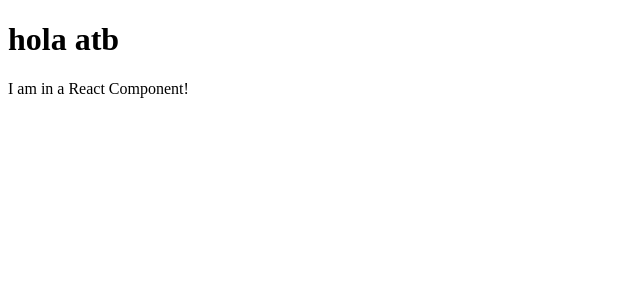
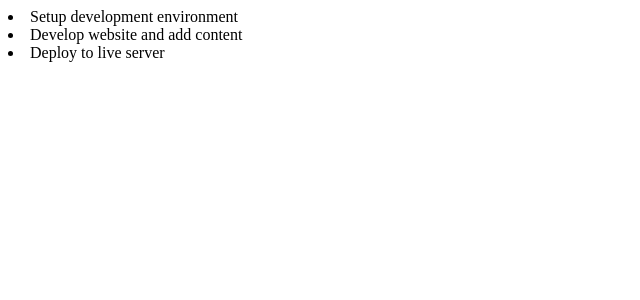
Before and after one commit to atbee/react-simple-todo-list, a React (Create React App) app: page / in a window 1280 px wide. Shown: the top 300 px of the page, without its empty margins (0-640 px from the left). Built offline with nearby package versions, Linux system fonts and the light colour scheme.

Commit message:
Add state in todo render

```diff
--- a/src/components/TodoContainer.js
+++ b/src/components/TodoContainer.js
@@ -1,12 +1,33 @@
 import React from 'react'
 class TodoContainer extends React.Component {
+    state = {
+        todos: [
+            {
+                id: 1,
+                title: "Setup development environment",
+                completed: true
+            },
+            {
+                id: 2,
+                title: "Develop website and add content",
+                completed: false
+            },
+            {
+                id: 3,
+                title: "Deploy to live server",
+                completed: false
+            }
+        ]
+    };
+
     render() {
         return (
             <div>
-                <h1>hola atb</h1>
-                <p>I am in a React Component!</p>
+                {this.state.todos.map(todo => (
+                    <li>{todo.title}</li>
+                ))}
             </div>
-        )
+        );
     }
 }
 export default TodoContainer
--- a/src/index.js
+++ b/src/index.js
@@ -1,5 +1,6 @@
 import React from 'react'
 import ReactDOM from 'react-dom'
+// component file
+import TodoContainer from './components/TodoContainer'
 
-import TodoContainer from './components/TodoContainer'
 ReactDOM.render(<TodoContainer />, document.getElementById("root"))
```
